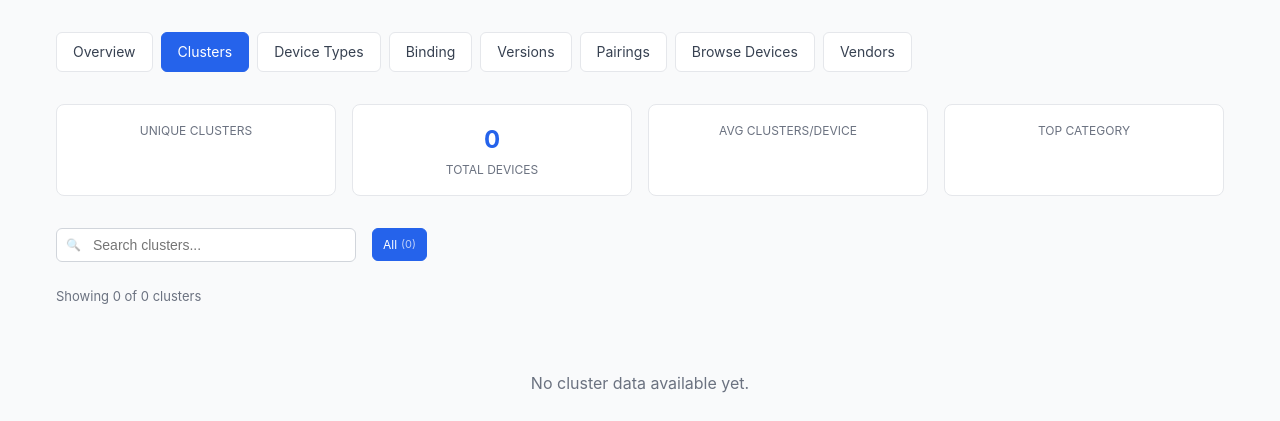
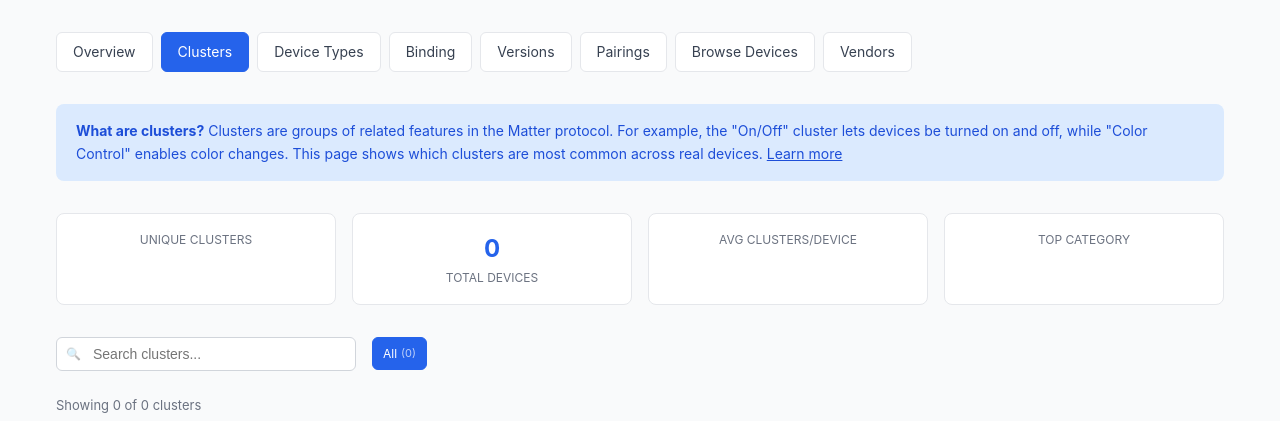
Before and after one commit to matter-survey/site, a Symfony app: template templates/stats/clusters.html.twig in a window 1280 px wide. Shown: the part 94-515 px from the top of the page. Run offline with Twig, Linux system fonts and the light colour scheme; the template is opened without the code that fills it, so the values that code supplies are empty; some libraries are stand-ins or nearby versions.

Commit message:
feat: improve UX with clearer labels and intro paragraphs
- Change "X ep" badge to "X endpoints" with tooltip explanation
- Add "What is this?" intro paragraphs to all stats pages:
  - Dashboard: explains data source
  - Clusters: explains what clusters are with glossary link
  - Device Types: explains device type categories with glossary link
  - Binding: improved intro with glossary link
  - Versions: added "Why track versions?" context

Helps newcomers understand what they're looking at.

```diff
--- a/templates/device/index.html.twig
+++ b/templates/device/index.html.twig
@@ -626,7 +626,7 @@
                                         {% endfor %}
                                     {% endif %}
                                 {% endif %}
-                                <span class="badge badge-endpoints">{{ device.endpoint_count }} ep</span>
+                                <span class="badge badge-endpoints" title="Number of logical sub-devices (endpoints) this device exposes">{{ device.endpoint_count }} endpoint{{ device.endpoint_count != 1 ? 's' : '' }}</span>
                             </div>
                         </div>
                     {% endfor %}
--- a/templates/stats/binding.html.twig
+++ b/templates/stats/binding.html.twig
@@ -211,8 +211,9 @@
 
     <div class="info-box">
         <strong>What is Binding?</strong>
-        Matter Binding (Cluster 0x001E) enables direct device-to-device communication without going through a hub.
-        For example, a light switch can directly control a light bulb, reducing latency and improving reliability.
+        Matter Binding enables direct device-to-device communication without going through a hub.
+        For example, a light switch can directly control a light bulb &mdash; even if your WiFi goes down.
+        <a href="{{ path('page_glossary') }}#binding" style="color: inherit; text-decoration: underline;">Learn more</a>
     </div>
 
     <div class="stats-row">
--- a/templates/stats/clusters.html.twig
+++ b/templates/stats/clusters.html.twig
@@ -418,6 +418,12 @@
         <a href="{{ path('vendor_index') }}">Vendors</a>
     </div>
 
+    <div class="info-box" style="background: var(--blue-100); border-radius: 0.5rem; padding: 1rem 1.25rem; margin-bottom: 2rem; font-size: 0.875rem; color: var(--blue-700);">
+        <strong>What are clusters?</strong>
+        Clusters are groups of related features in the Matter protocol. For example, the "On/Off" cluster lets devices be turned on and off, while "Color Control" enables color changes. This page shows which clusters are most common across real devices.
+        <a href="{{ path('page_glossary') }}#cluster" style="color: inherit; text-decoration: underline;">Learn more</a>
+    </div>
+
     {# Insights #}
     <div class="insights-grid">
         <div class="insight-card">
--- a/templates/stats/dashboard.html.twig
+++ b/templates/stats/dashboard.html.twig
@@ -293,6 +293,12 @@
         <a href="{{ path('vendor_index') }}">Vendors</a>
     </div>
 
+    <div class="info-box" style="background: var(--blue-100); border-radius: 0.5rem; padding: 1rem 1.25rem; margin-bottom: 2rem; font-size: 0.875rem; color: var(--blue-700);">
+        <strong>What is this?</strong>
+        This dashboard shows real-world adoption data from Matter smart home devices. The data comes from anonymous contributions by Home Assistant users running the Matter Binding Helper add-on.
+        <a href="{{ path('page_about') }}" style="color: inherit; text-decoration: underline;">Learn more</a>
+    </div>
+
     <div class="stats-grid">
         <div class="stat-card" title="Unique product models (vendor + product ID combinations) seen in submissions">
             <div class="value">{{ stats.total_devices|number_format }}</div>
--- a/templates/stats/device_types.html.twig
+++ b/templates/stats/device_types.html.twig
@@ -368,6 +368,12 @@
         <a href="{{ path('vendor_index') }}">Vendors</a>
     </div>
 
+    <div class="info-box" style="background: var(--blue-100); border-radius: 0.5rem; padding: 1rem 1.25rem; margin-bottom: 2rem; font-size: 0.875rem; color: var(--blue-700);">
+        <strong>What are device types?</strong>
+        Device types are categories defined by the Matter specification. Each type (like "Dimmable Light" or "Door Lock") specifies which features a device must support. This page shows which device types we've seen in the wild vs. what the spec defines.
+        <a href="{{ path('page_glossary') }}#device-type" style="color: inherit; text-decoration: underline;">Learn more</a>
+    </div>
+
     {% set totalDeviceTypes = 0 %}
     {% for category, types in groupedDeviceTypes %}
         {% set totalDeviceTypes = totalDeviceTypes + types|length %}
--- a/templates/stats/versions.html.twig
+++ b/templates/stats/versions.html.twig
@@ -186,7 +186,8 @@
     </div>
 
     <div class="info-box">
-        Devices with multiple software versions likely receive over-the-air (OTA) updates.
+        <strong>Why track versions?</strong>
+        Firmware updates can add or change device features. Devices with multiple software versions likely receive over-the-air (OTA) updates.
         Multiple hardware versions may indicate product revisions or regional variants.
     </div>
 
```
